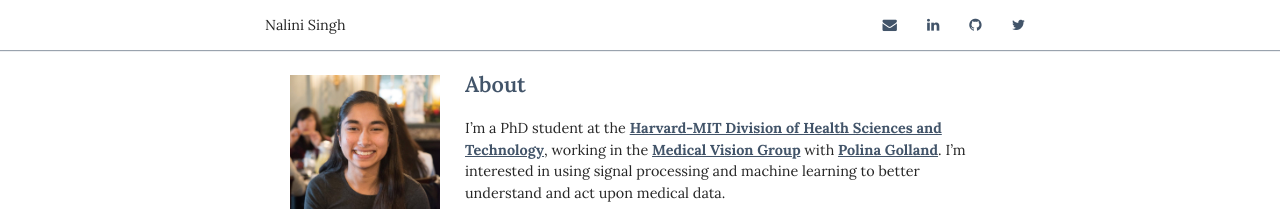
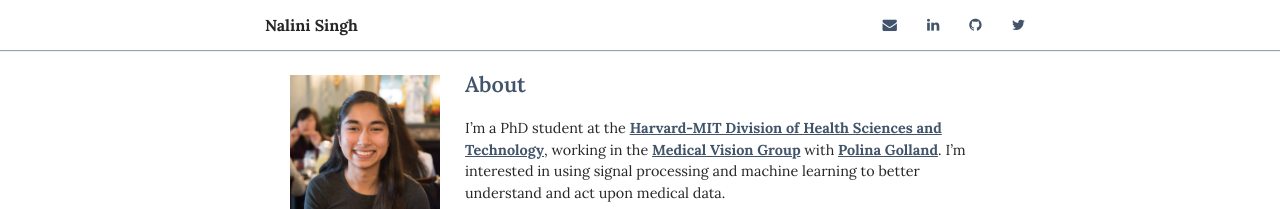
Before and after one commit to nalinimsingh/nalinimsingh.github.io, a Jekyll site: the page built from index.html, in a window 1280 px wide. Shown: the top 209 px of the page. Built offline with Jekyll 4.4.1, drawn with Linux system fonts in a browser that asks for light colours; nearby versions of some CDN libraries.

Commit message:
Darken title

```diff
--- a/_includes/header.html
+++ b/_includes/header.html
@@ -2,7 +2,7 @@
 	<nav>
 		<div class="navbar container">
 			<div class="title">
-				{{ site.title }}
+				<b>{{ site.title }}</b>
 			</div>
 			<div class="links">
 				<ul class="navbar-ul">
--- a/_sass/_layout.scss
+++ b/_sass/_layout.scss
@@ -66,6 +66,9 @@ article {
 	line-height: 1.2;
 	margin: auto;
 	text-align: center;
+}
+.title {
+	font-size: 1.1em;
 }
 /* Navbar */
 nav {
```
